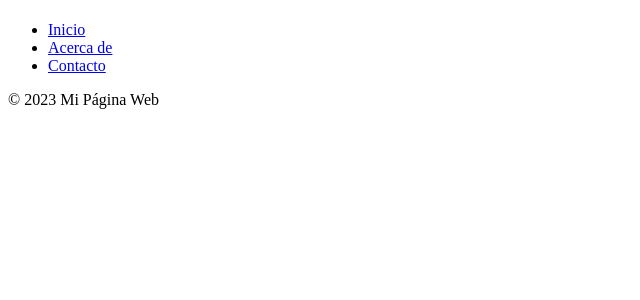
After one commit to CRUBIOC/PYTHON_PROYECT, a FastAPI app: template templates/Prueba.html in a window 1280 px wide. The commit adds this page. Shown: the top 300 px of the page, without its empty margins (0-640 px from the left). Run offline with FastAPI, Linux system fonts and the light colour scheme; the template is opened without the code that fills it, so the values that code supplies are empty.

Commit message:
creamos pagina html en el localhost

```diff
--- a/main.py
+++ b/main.py
@@ -1,13 +1,31 @@
 from fastapi import FastAPI
 from fastapi.templating import Jinja2Templates
 from starlette.requests import Request
+from fastapi.staticfiles import StaticFiles
+from pathlib import Path
 
 app = FastAPI()
 
+app.mount(
+    "/static",
+    StaticFiles(directory=Path(__file__).parent.absolute() / "static"),
+    name="static",
+)
+
 templates = Jinja2Templates(directory="templates")
+
 
 @app.get("/")
 def read_root(request: Request):
-    data = {"message": "Pagina de inicio del proyecto pagina web de peliculas."}
+    data = {"message": "Página de inicio del proyecto página web de películas."}
 
-    return templates.TemplateResponse("main_template.html", {"request": request, "data": data})
+    return templates.TemplateResponse(
+        "main_template.html", {"request": request, "data": data}
+    )
+
+
+@app.get("/JuanD")
+def Test_JuanD(request: Request):
+    data = {"message": "Se hace lo que se puede"}
+
+    return templates.TemplateResponse("Prueba.html", {"request": request, "data": data})
--- /dev/null
+++ b/static/css/Features.css
@@ -0,0 +1,3 @@
+.title {
+    background-color: blueviolet;
+}
--- /dev/null
+++ b/templates/Prueba.html
@@ -0,0 +1,28 @@
+<!DOCTYPE html>
+<html lang="es">
+
+<head>
+    <meta charset="UTF-8">
+    <meta name="viewport" content="width=device-width, initial-scale=1.0">
+    <link rel="stylesheet" href="{{ url_for('static', path='/css/Features.css') }}">
+    <title>El Mocho</title>
+</head>
+
+<body>
+    <header>
+        <h1 class="title">{{ data.message }}</h1>
+    </header>
+
+    <nav>
+        <ul>
+            <li><a href="#">Inicio</a></li>
+            <li><a href="#">Acerca de</a></li>
+            <li><a href="#">Contacto</a></li>
+        </ul>
+    </nav>
+    <footer>
+        <p>&copy; 2023 Mi Página Web</p>
+    </footer>
+</body>
+
+</html>
--- a/templates/main_template.html
+++ b/templates/main_template.html
@@ -1,11 +1,14 @@
 <!DOCTYPE html>
 <html lang="en">
+
 <head>
     <meta charset="UTF-8">
     <meta name="viewport" content="width=device-width, initial-scale=1.0">
     <title>Pagina de peliculas</title>
 </head>
+
 <body>
     <h1>{{ data.message }}</h1>
 </body>
+
 </html>
```
